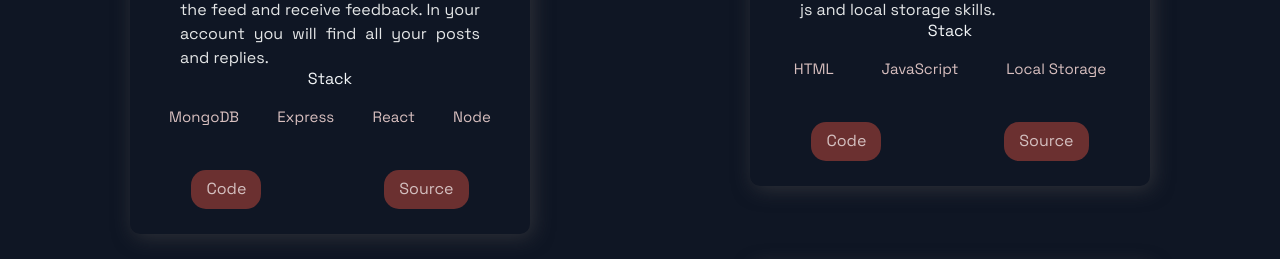
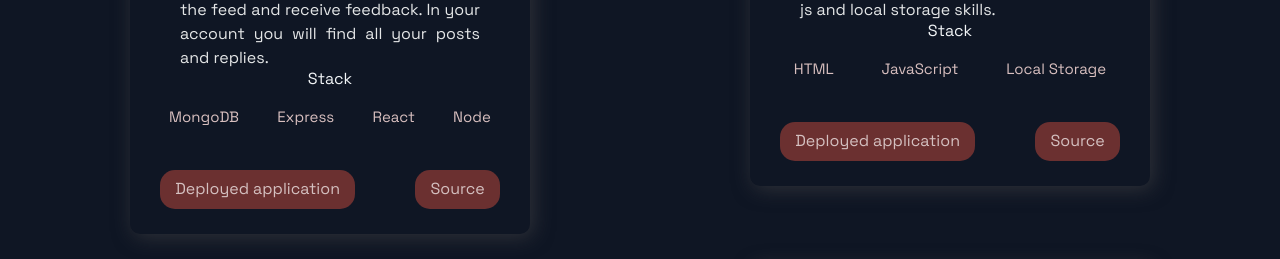
Before and after one commit to buckxx1/portfolio_website, a Next.js app: page / in a window 1280 px wide. Shown: the part 1400-1659 px from the top of the page. Built offline with nearby package versions, Linux system fonts and the light colour scheme.

Commit message:
changed some wording

```diff
--- a/src/components/Projects/Projects.js
+++ b/src/components/Projects/Projects.js
@@ -12,7 +12,7 @@ const Projects = () => (
       {projects.map((p, i) => {
         return (
           <BlogCard key={i}>
-          <Img src={p.image} />
+            <Img src={p.image} />
             <TitleContent>
               <HeaderThree title>{p.title}</HeaderThree>
               <Hr />
@@ -27,7 +27,7 @@ const Projects = () => (
               </TagList>
             </div>
             <UtilityList>
-              <ExternalLinks href={p.visit} target="_blank">Code</ExternalLinks>
+              <ExternalLinks href={p.visit} target="_blank">Deployed application</ExternalLinks>
               <ExternalLinks href={p.source} target="_blank">Source</ExternalLinks>
             </UtilityList>
           </BlogCard>
```
